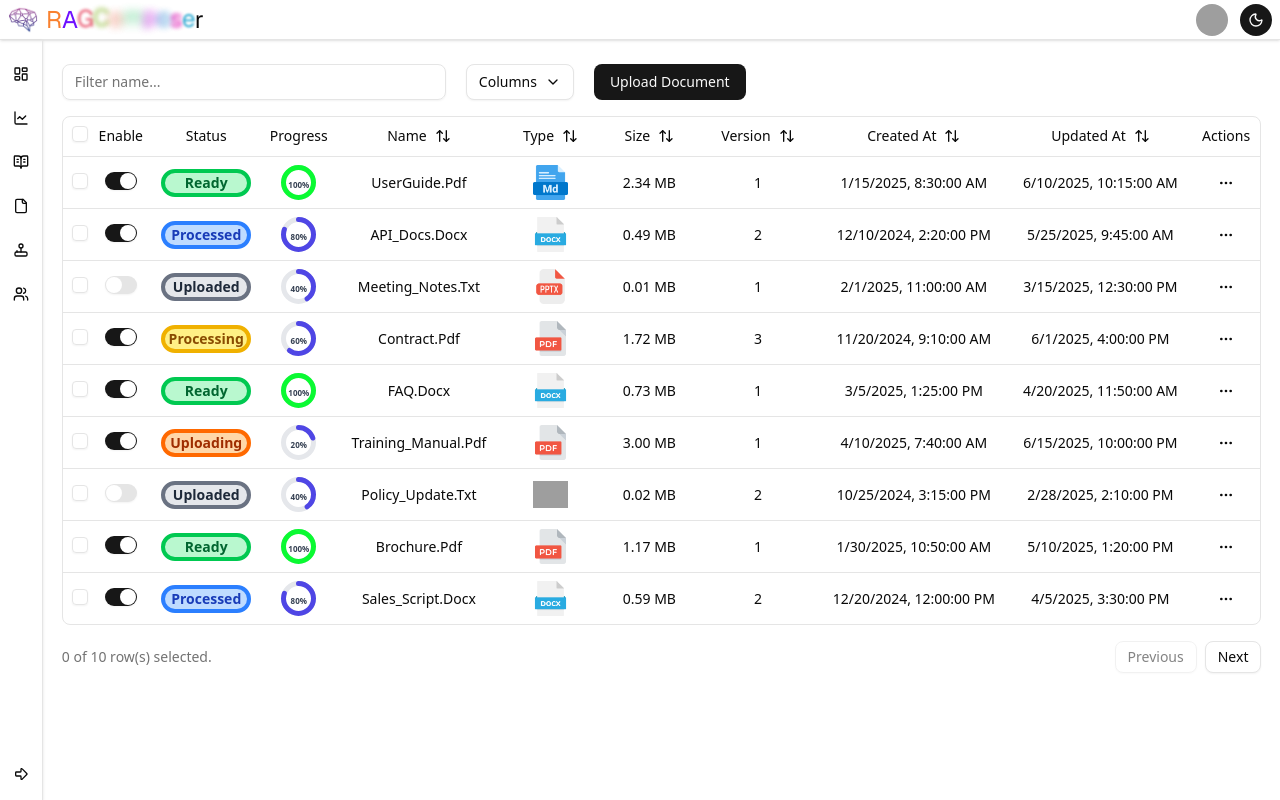
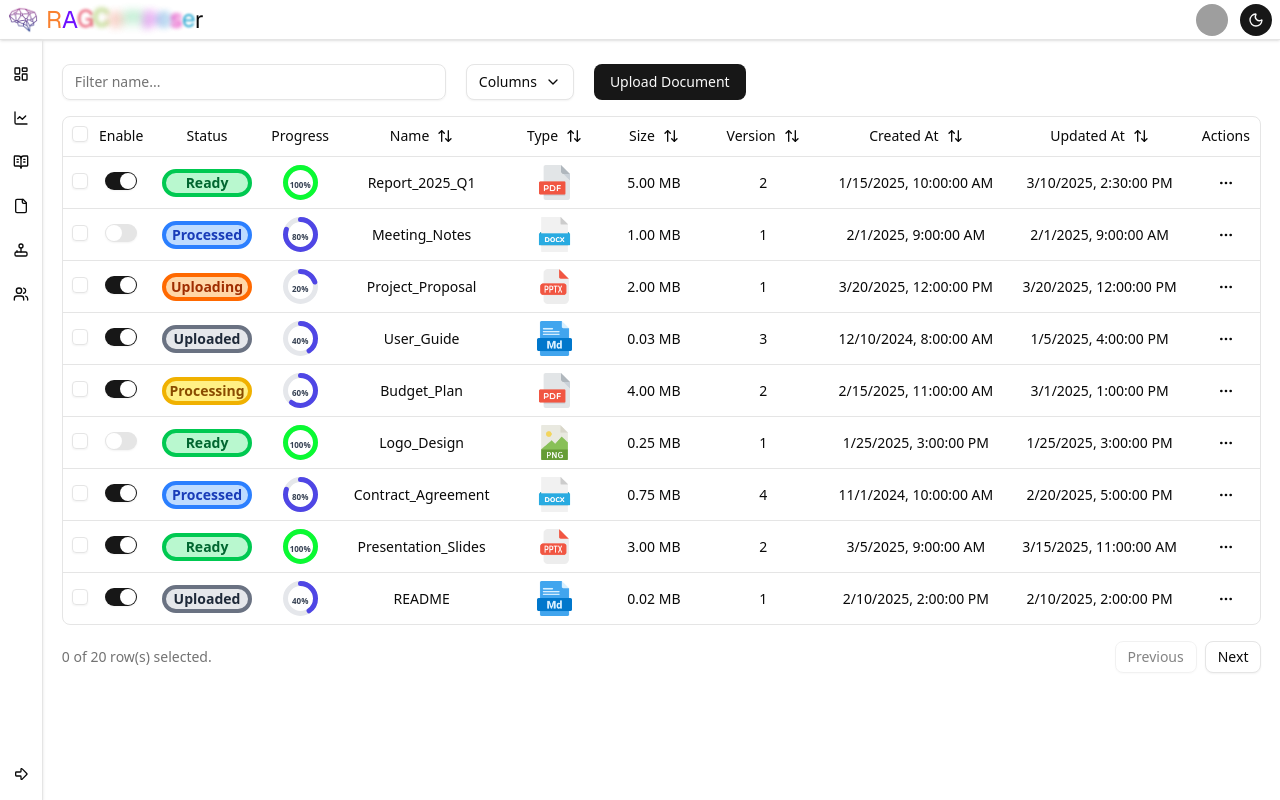
Before and after one commit to codtisan/rag-composer, a Next.js app in the folder web/: page /document in a window 1280 px wide. Built offline with nearby package versions, Linux system fonts and the light colour scheme; grey boxes are pictures that could not be loaded.

Commit message:
web: document table more image logo

```diff
--- a/web/src/app/document/components/document-table.tsx
+++ b/web/src/app/document/components/document-table.tsx
@@ -60,6 +60,8 @@ import docxLogo from "@/assets/docx-file.png";
 import txtLogo from "@/assets/txt-file.png";
 import pptxLogo from "@/assets/pptx-file.png";
 import mdLogo from "@/assets/md-file.png";
+import jpgLogo from "@/assets/jpg-file.png";
+import pngLogo from "@/assets/png-file.png";
 import Image, { StaticImageData } from "next/image";
 import CircularProgress from "@/components/bases/circular-progress";
 
@@ -185,6 +187,12 @@ export const columns: ColumnDef<DocumentModel>[] = [
       }
       if (row.getValue("type") === "pptx") {
         imageLogo = pptxLogo;
+      }
+      if (row.getValue("type") === "jpg") {
+        imageLogo = jpgLogo;
+      }
+      if (row.getValue("type") === "png") {
+        imageLogo = pngLogo;
       }
       return (
         <div className="flex justify-center">
--- a/web/src/constants/document.ts
+++ b/web/src/constants/document.ts
@@ -2,113 +2,223 @@ import { DocumentModel } from "@/models/document-model";
 
 export const documentSamples: DocumentModel[] = [
   {
-    id: "doc001",
-    name: "UserGuide.pdf",
+    id: "doc1",
+    name: "Report_2025_Q1",
     active: true,
     status: "Ready",
-    type: "md",
-    size: 2457600,
-    version: 1,
-    createdAt: new Date("2025-01-15T08:30:00Z"),
-    updatedAt: new Date("2025-06-10T10:15:00Z"),
+    type: "pdf",
+    size: 5242880,
+    version: 2,
+    createdAt: new Date("2025-01-15T10:00:00Z"),
+    updatedAt: new Date("2025-03-10T14:30:00Z"),
   },
   {
-    id: "doc002",
-    name: "API_Docs.docx",
+    id: "doc2",
+    name: "Meeting_Notes",
+    active: false,
+    status: "Processed",
+    type: "docx",
+    size: 1048576,
+    version: 1,
+    createdAt: new Date("2025-02-01T09:00:00Z"),
+    updatedAt: new Date("2025-02-01T09:00:00Z"),
+  },
+  {
+    id: "doc3",
+    name: "Project_Proposal",
+    active: true,
+    status: "Uploading",
+    type: "pptx",
+    size: 2097152,
+    version: 1,
+    createdAt: new Date("2025-03-20T12:00:00Z"),
+    updatedAt: new Date("2025-03-20T12:00:00Z"),
+  },
+  {
+    id: "doc4",
+    name: "User_Guide",
+    active: true,
+    status: "Uploaded",
+    type: "md",
+    size: 32768,
+    version: 3,
+    createdAt: new Date("2024-12-10T08:00:00Z"),
+    updatedAt: new Date("2025-01-05T16:00:00Z"),
+  },
+  {
+    id: "doc5",
+    name: "Budget_Plan",
+    active: true,
+    status: "Processing",
+    type: "pdf",
+    size: 4194304,
+    version: 2,
+    createdAt: new Date("2025-02-15T11:00:00Z"),
+    updatedAt: new Date("2025-03-01T13:00:00Z"),
+  },
+  {
+    id: "doc6",
+    name: "Logo_Design",
+    active: false,
+    status: "Ready",
+    type: "png",
+    size: 262144,
+    version: 1,
+    createdAt: new Date("2025-01-25T15:00:00Z"),
+    updatedAt: new Date("2025-01-25T15:00:00Z"),
+  },
+  {
+    id: "doc7",
+    name: "Contract_Agreement",
     active: true,
     status: "Processed",
     type: "docx",
-    size: 512000,
-    version: 2,
-    createdAt: new Date("2024-12-10T14:20:00Z"),
-    updatedAt: new Date("2025-05-25T09:45:00Z"),
+    size: 786432,
+    version: 4,
+    createdAt: new Date("2024-11-01T10:00:00Z"),
+    updatedAt: new Date("2025-02-20T17:00:00Z"),
   },
   {
-    id: "doc003",
-    name: "Meeting_Notes.txt",
-    active: false,
-    status: "Uploaded",
+    id: "doc8",
+    name: "Presentation_Slides",
+    active: true,
+    status: "Ready",
     type: "pptx",
-    size: 10240,
-    version: 1,
-    createdAt: new Date("2025-02-01T11:00:00Z"),
-    updatedAt: new Date("2025-03-15T12:30:00Z"),
+    size: 3145728,
+    version: 2,
+    createdAt: new Date("2025-03-05T09:00:00Z"),
+    updatedAt: new Date("2025-03-15T11:00:00Z"),
   },
   {
-    id: "doc004",
-    name: "Contract.pdf",
+    id: "doc9",
+    name: "README",
+    active: true,
+    status: "Uploaded",
+    type: "md",
+    size: 16384,
+    version: 1,
+    createdAt: new Date("2025-02-10T14:00:00Z"),
+    updatedAt: new Date("2025-02-10T14:00:00Z"),
+  },
+  {
+    id: "doc10",
+    name: "Team_Photo",
+    active: false,
+    status: "Ready",
+    type: "jpg",
+    size: 524288,
+    version: 1,
+    createdAt: new Date("2025-01-30T16:00:00Z"),
+    updatedAt: new Date("2025-01-30T16:00:00Z"),
+  },
+  {
+    id: "doc11",
+    name: "Research_Paper",
     active: true,
     status: "Processing",
     type: "pdf",
-    size: 1802240,
+    size: 8388608,
     version: 3,
-    createdAt: new Date("2024-11-20T09:10:00Z"),
-    updatedAt: new Date("2025-06-01T16:00:00Z"),
+    createdAt: new Date("2024-10-15T08:00:00Z"),
+    updatedAt: new Date("2025-03-12T10:00:00Z"),
   },
   {
-    id: "doc005",
-    name: "FAQ.docx",
+    id: "doc12",
+    name: "Code_Snippet",
+    active: true,
+    status: "Uploaded",
+    type: "txt",
+    size: 8192,
+    version: 1,
+    createdAt: new Date("2025-03-18T13:00:00Z"),
+    updatedAt: new Date("2025-03-18T13:00:00Z"),
+  },
+  {
+    id: "doc13",
+    name: "Marketing_Plan",
     active: true,
     status: "Ready",
     type: "docx",
-    size: 768000,
-    version: 1,
-    createdAt: new Date("2025-03-05T13:25:00Z"),
-    updatedAt: new Date("2025-04-20T11:50:00Z"),
+    size: 1310720,
+    version: 2,
+    createdAt: new Date("2025-02-05T11:00:00Z"),
+    updatedAt: new Date("2025-03-10T15:00:00Z"),
   },
   {
-    id: "doc006",
-    name: "Training_Manual.pdf",
+    id: "doc14",
+    name: "Infographic",
+    active: false,
+    status: "Processed",
+    type: "png",
+    size: 393216,
+    version: 1,
+    createdAt: new Date("2025-02-25T12:00:00Z"),
+    updatedAt: new Date("2025-02-25T12:00:00Z"),
+  },
+  {
+    id: "doc15",
+    name: "Employee_Handbook",
+    active: true,
+    status: "Ready",
+    type: "pdf",
+    size: 6291456,
+    version: 5,
+    createdAt: new Date("2024-09-01T09:00:00Z"),
+    updatedAt: new Date("2025-03-01T14:00:00Z"),
+  },
+  {
+    id: "doc16",
+    name: "Feedback_Form",
     active: true,
     status: "Uploading",
-    type: "pdf",
-    size: 3145728,
+    type: "docx",
+    size: 65536,
     version: 1,
-    createdAt: new Date("2025-04-10T07:40:00Z"),
-    updatedAt: new Date("2025-06-15T22:00:00Z"),
+    createdAt: new Date("2025-03-20T10:00:00Z"),
+    updatedAt: new Date("2025-03-20T10:00:00Z"),
   },
   {
-    id: "doc007",
-    name: "Policy_Update.txt",
+    id: "doc17",
+    name: "Event_Poster",
+    active: false,
+    status: "Ready",
+    type: "jpg",
+    size: 1048576,
+    version: 2,
+    createdAt: new Date("2025-02-15T08:00:00Z"),
+    updatedAt: new Date("2025-03-05T12:00:00Z"),
+  },
+  {
+    id: "doc18",
+    name: "Technical_Specs",
+    active: true,
+    status: "Processed",
+    type: "md",
+    size: 24576,
+    version: 3,
+    createdAt: new Date("2024-12-20T11:00:00Z"),
+    updatedAt: new Date("2025-03-15T09:00:00Z"),
+  },
+  {
+    id: "doc19",
+    name: "Sales_Report",
+    active: true,
+    status: "Ready",
+    type: "pptx",
+    size: 3670016,
+    version: 2,
+    createdAt: new Date("2025-01-10T13:00:00Z"),
+    updatedAt: new Date("2025-03-12T16:00:00Z"),
+  },
+  {
+    id: "doc20",
+    name: "Memo",
     active: false,
     status: "Uploaded",
     type: "txt",
-    size: 20480,
-    version: 2,
-    createdAt: new Date("2024-10-25T15:15:00Z"),
-    updatedAt: new Date("2025-02-28T14:10:00Z"),
-  },
-  {
-    id: "doc008",
-    name: "Brochure.pdf",
-    active: true,
-    status: "Ready",
-    type: "pdf",
-    size: 1228800,
+    size: 4096,
     version: 1,
-    createdAt: new Date("2025-01-30T10:50:00Z"),
-    updatedAt: new Date("2025-05-10T13:20:00Z"),
-  },
-  {
-    id: "doc009",
-    name: "Sales_Script.docx",
-    active: true,
-    status: "Processed",
-    type: "docx",
-    size: 614400,
-    version: 2,
-    createdAt: new Date("2024-12-20T12:00:00Z"),
-    updatedAt: new Date("2025-04-05T15:30:00Z"),
-  },
-  {
-    id: "doc010",
-    name: "Troubleshooting_Guide.pdf",
-    active: true,
-    status: "Ready",
-    type: "pdf",
-    size: 2097152,
-    version: 1,
-    createdAt: new Date("2025-02-25T09:00:00Z"),
-    updatedAt: new Date("2025-06-12T11:45:00Z"),
+    createdAt: new Date("2025-03-19T15:00:00Z"),
+    updatedAt: new Date("2025-03-19T15:00:00Z"),
   },
 ];
--- a/web/src/models/document-model.ts
+++ b/web/src/models/document-model.ts
@@ -3,7 +3,7 @@ export type DocumentModel = {
   name: string;
   active: boolean;
   status: "Uploading" | "Uploaded" | "Processing" | "Processed" | "Ready";
-  type: "pdf" | "txt" | "docx" | "md" | "pptx";
+  type: "pdf" | "txt" | "docx" | "md" | "pptx" | "png" | "jpg";
   size: number;
   version: number;
   createdAt: Date;
```
Also changed, not shown: web/src/assets/jpg-file.png (added), web/src/assets/png-file.png (added).
